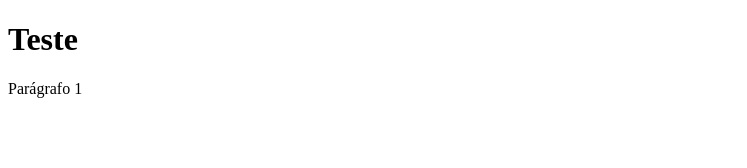
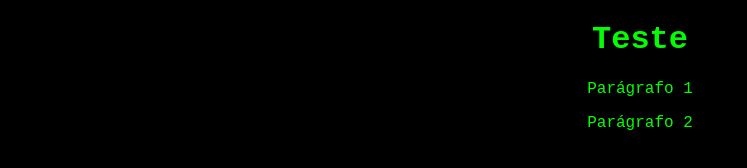
Before and after one commit to andre-vaz/exemplo_git, a plain HTML site: page index.html in a window 1280 px wide. Shown: the whole page, without its empty margins (0-747 px from the left). Drawn offline with Linux system fonts and the light colour scheme.

Commit message:
versao 3

```diff
--- /dev/null
+++ b/estilo.css
@@ -0,0 +1,6 @@
+body{
+    background-color:  black;
+    color: rgb(0, 255, 0);
+    font-family: 'Courier New', Courier, monospace;
+    text-align: center;
+}
--- a/index.html
+++ b/index.html
@@ -4,12 +4,14 @@
     <meta charset="UTF-8">
     <meta name="viewport" content="width=device-width, initial-scale=1.0">
     <title>Execício - GITHUB</title>
+    <link rel="stylesheet" href="estilo.css">
 </head>
 <body>
 
     <h1>Teste</h1>
 
     <p>Parágrafo 1</p>
+    <p>Parágrafo 2</p>
 
 </body>
 </html>
```
Also changed, not shown: 1 other file.
